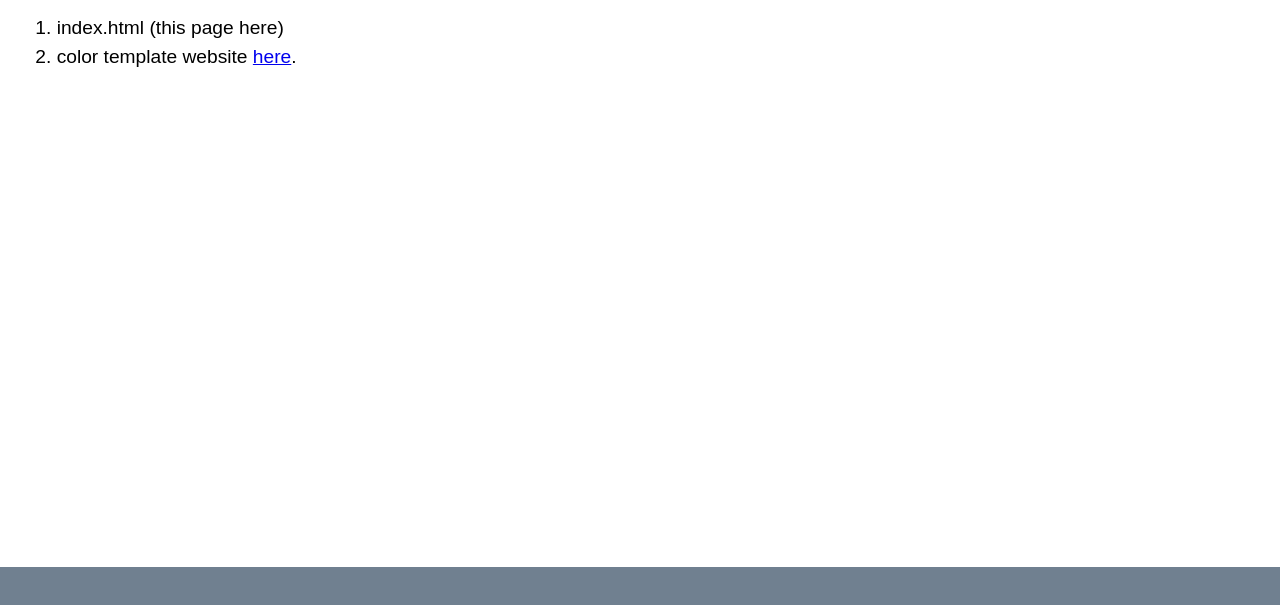
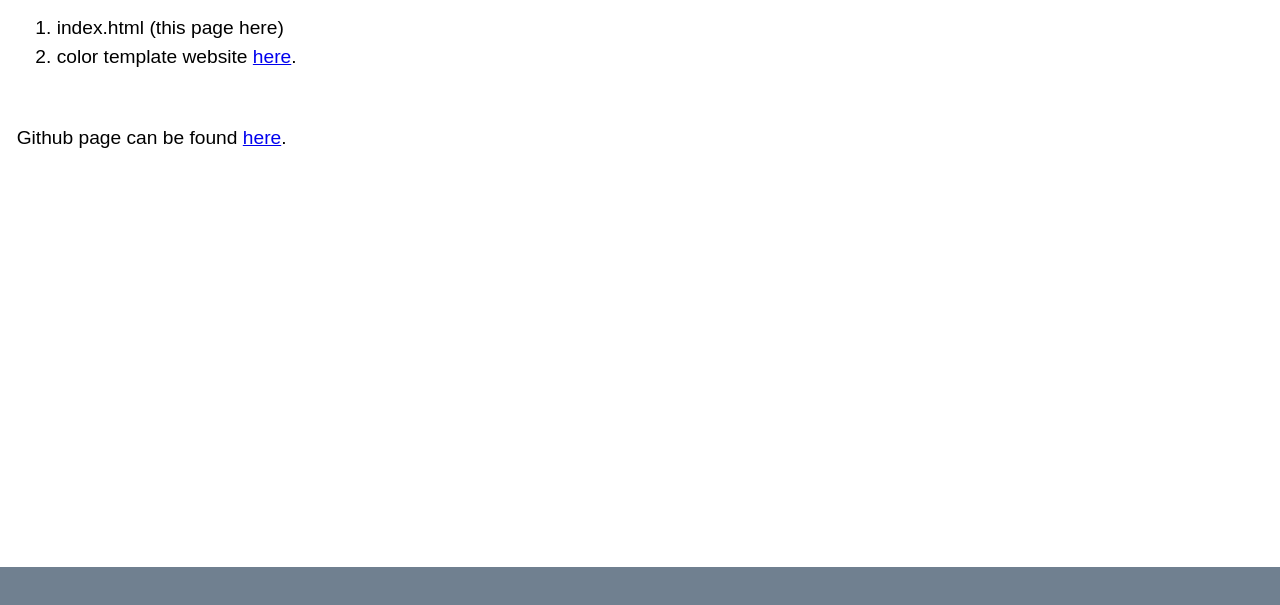
Before and after one commit to kayzao/colortemplatewebsite, a plain HTML site: page index.html in a window 1280 px wide. Shown: the part 173-778 px from the top of the page. Drawn offline with Linux system fonts and the light colour scheme.

Commit message:
Update index.html

```diff
--- a/index.html
+++ b/index.html
@@ -13,6 +13,8 @@
         <li>index.html (this page here)</li>
         <li>color template website <a href="https://t1rbr.github.io/colortemplatewebsite/site">here</a>.</li>
     </ol>
+    <br>
+    <p>Github page can be found <a href="https://t1rbr.github.io/colortemplatewebsite/" target="_blank">here</a>.</p>
 </body>
 
 </html>
```
